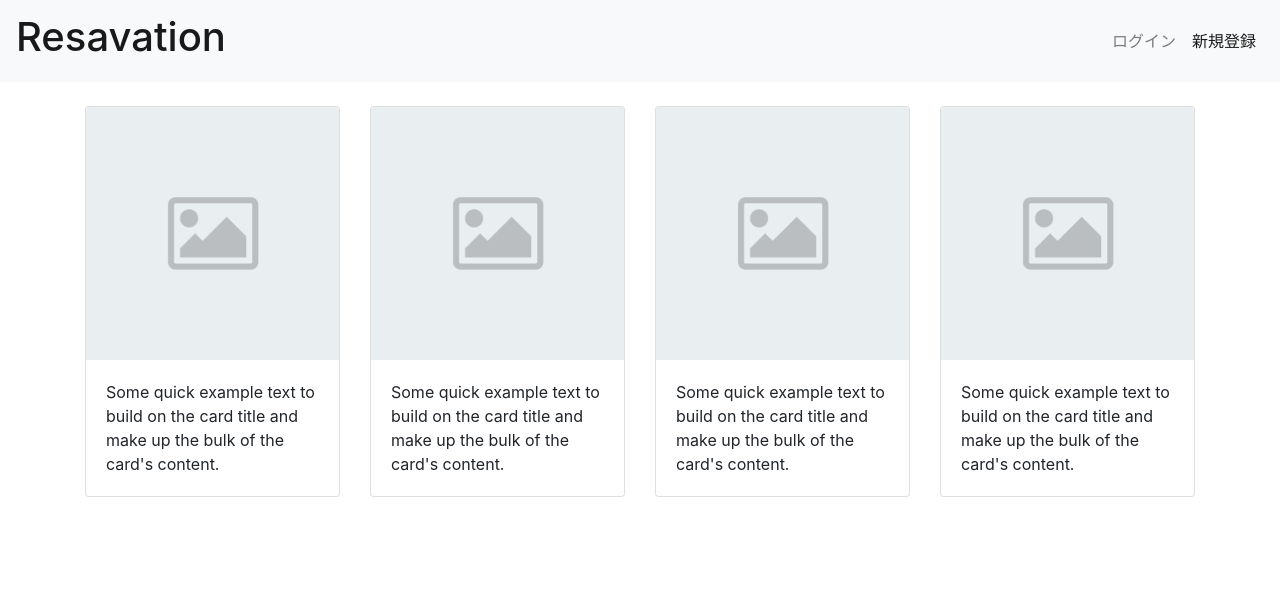
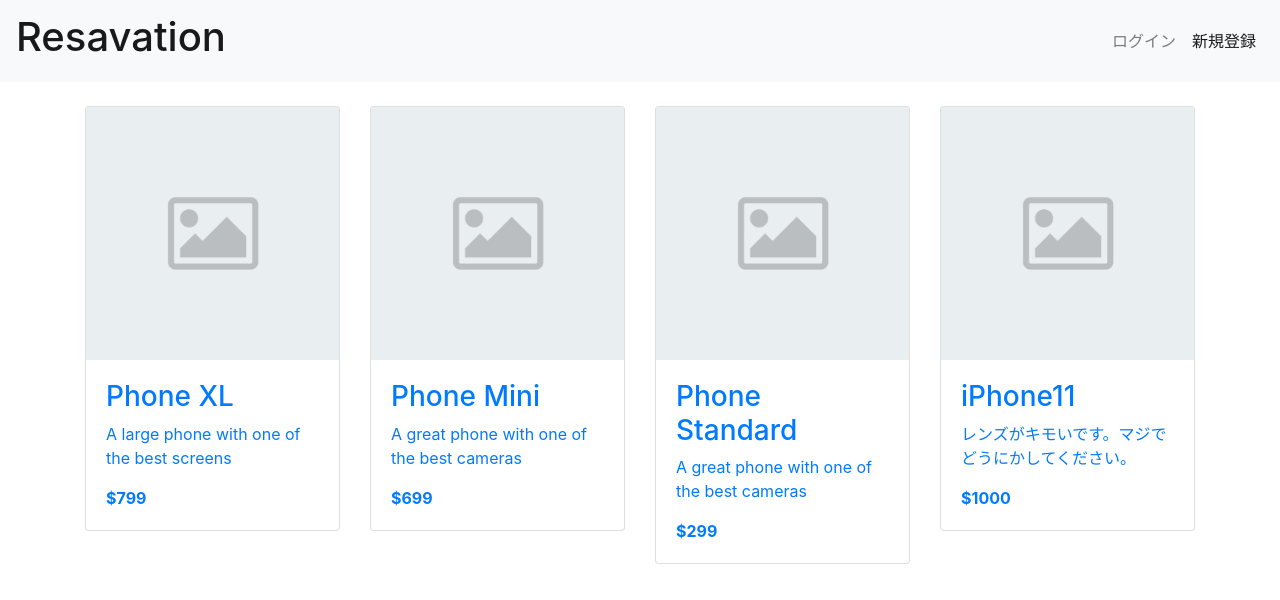
Before and after one commit to aauuxyxy/my-first-app, an Angular app: page / in a window 1280 px wide. Shown: the top 600 px of the page. Built offline with nearby package versions, Linux system fonts and the light colour scheme.

Commit message:
プロダクトビューループ化

```diff
--- a/src/app/app-routing.module.ts
+++ b/src/app/app-routing.module.ts
@@ -1,10 +1,12 @@
 import { NgModule } from '@angular/core';
 import { Routes, RouterModule } from '@angular/router';
 import { ProductListComponent } from './product-list/product-list.component';
+import { ProductDetailComponent } from './product-detail/product-detail.component';
 
 
 const routes: Routes = [
   { path: '', component: ProductListComponent },
+  { path: 'detail', component: ProductDetailComponent },
 ];
 
 @NgModule({
--- a/src/app/app.module.ts
+++ b/src/app/app.module.ts
@@ -5,12 +5,14 @@ import { AppRoutingModule } from './app-routing.module';
 import { AppComponent } from './app.component';
 import { NavbarComponent } from './common/navbar/navbar.component';
 import { ProductListComponent } from './product-list/product-list.component';
+import { ProductDetailComponent } from './product-detail/product-detail.component';
 
 @NgModule({
   declarations: [
     AppComponent,
     NavbarComponent,
-    ProductListComponent
+    ProductListComponent,
+    ProductDetailComponent
   ],
   imports: [
     BrowserModule,
--- /dev/null
+++ b/src/app/product-detail/product-detail.component.html
@@ -0,0 +1 @@
+<p>product-detail works!</p>
--- /dev/null
+++ b/src/app/product-detail/product-detail.component.ts
@@ -0,0 +1,15 @@
+import { Component, OnInit } from '@angular/core';
+
+@Component({
+  selector: 'app-product-detail',
+  templateUrl: './product-detail.component.html',
+  styleUrls: ['./product-detail.component.scss']
+})
+export class ProductDetailComponent implements OnInit {
+
+  constructor() { }
+
+  ngOnInit(): void {
+  }
+
+}
--- a/src/app/product-list/product-list.component.html
+++ b/src/app/product-list/product-list.component.html
@@ -1,41 +1,17 @@
 <br>
 <div class="container">
     <div class="row">
-        <div class="col-sm">
-            <div class="card">
-                <img src="./assets/img/default-placeholder-300x300.png" class="card-img-top" alt="placeholder">
-                <div class="card-body">
-                    <p class="card-text">Some quick example text to build on the card title and make up the bulk of the card's
-                        content.</p>
+        <div class="col-sm" *ngFor="let product of products">
+            <a [routerLink]="['/detail']">
+                <div class="card">
+                    <img src="./assets/img/default-placeholder-300x300.png" class="card-img-top" alt="placeholder">
+                    <div class="card-body">
+                        <h3> {{ product.name }} </h3>
+                        <p class="card-text"> {{ product.description }} </p>
+                        <strong>  ${{ product.price }} </strong>
+                    </div>
                 </div>
-            </div>
-        </div>
-        <div class="col-sm">
-            <div class="card">
-                <img src="./assets/img/default-placeholder-300x300.png" class="card-img-top" alt="placeholder">
-                <div class="card-body">
-                    <p class="card-text">Some quick example text to build on the card title and make up the bulk of the card's
-                        content.</p>
-                </div>
-            </div>
-        </div>
-        <div class="col-sm">
-            <div class="card">
-                <img src="./assets/img/default-placeholder-300x300.png" class="card-img-top" alt="placeholder">
-                <div class="card-body">
-                    <p class="card-text">Some quick example text to build on the card title and make up the bulk of the card's
-                        content.</p>
-                </div>
-            </div>
-        </div>
-        <div class="col-sm">
-            <div class="card">
-                <img src="./assets/img/default-placeholder-300x300.png" class="card-img-top" alt="placeholder">
-                <div class="card-body">
-                    <p class="card-text">Some quick example text to build on the card title and make up the bulk of the card's
-                        content.</p>
-                </div>
-            </div>
+            </a>
         </div>
     </div>
 </div>
--- a/src/app/product-list/product-list.component.ts
+++ b/src/app/product-list/product-list.component.ts
@@ -1,4 +1,5 @@
 import { Component, OnInit } from '@angular/core';
+import { products } from '../products';
 
 @Component({
   selector: 'app-product-list',
@@ -6,6 +7,7 @@ import { Component, OnInit } from '@angular/core';
   styleUrls: ['./product-list.component.scss']
 })
 export class ProductListComponent implements OnInit {
+  products = products;
 
   constructor() { }
 
--- /dev/null
+++ b/src/app/products.ts
@@ -0,0 +1,22 @@
+export const products = [
+    {
+        name: 'Phone XL',
+        price: 799,
+        description: 'A large phone with one of the best screens'
+    },
+    {
+        name: 'Phone Mini',
+        price: 699,
+        description: 'A great phone with one of the best cameras'
+    },
+    {
+        name: 'Phone Standard',
+        price: 299,
+        description: 'A great phone with one of the best cameras'
+    },
+    {
+        name: 'iPhone11',
+        price: 1000,
+        description: 'レンズがキモいです。マジでどうにかしてください。'
+    }
+];
```
Also changed, not shown: src/app/product-detail/product-detail.component.scss (added).
